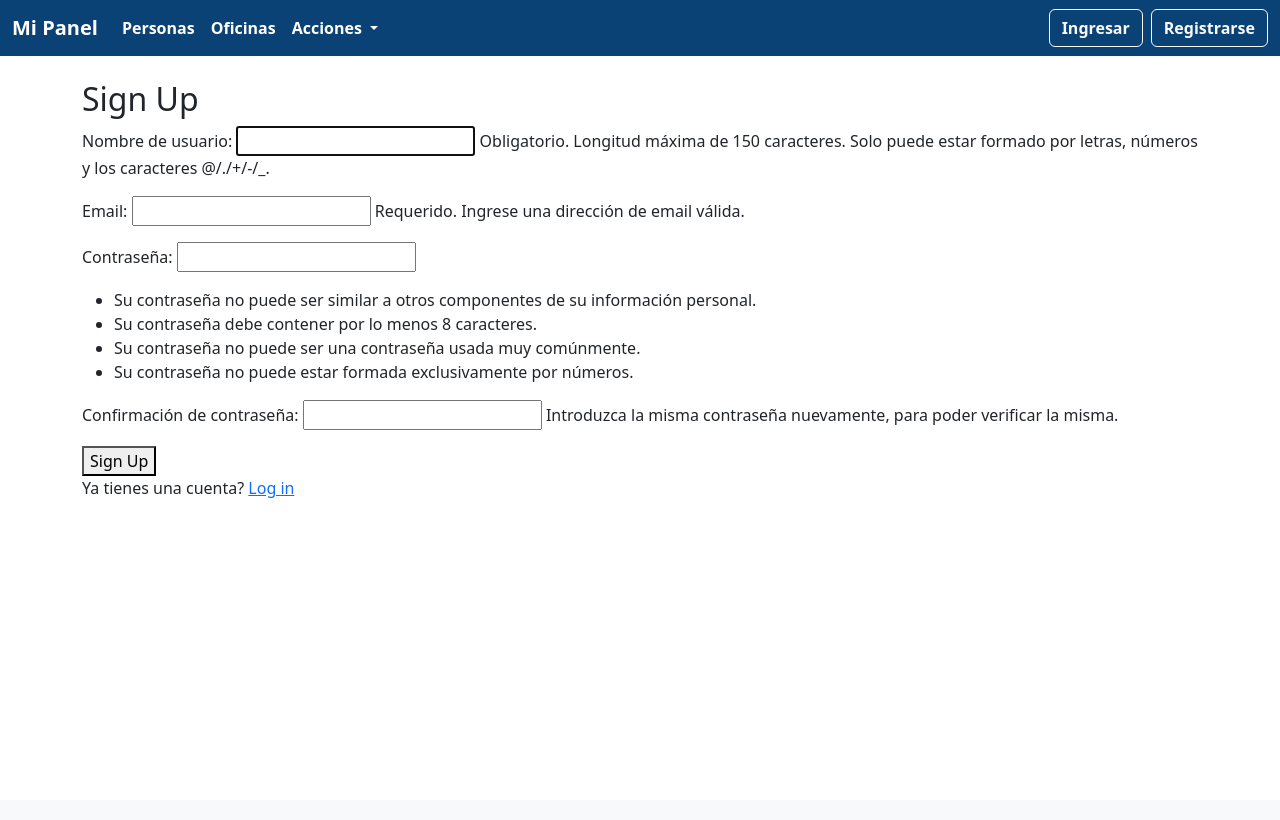
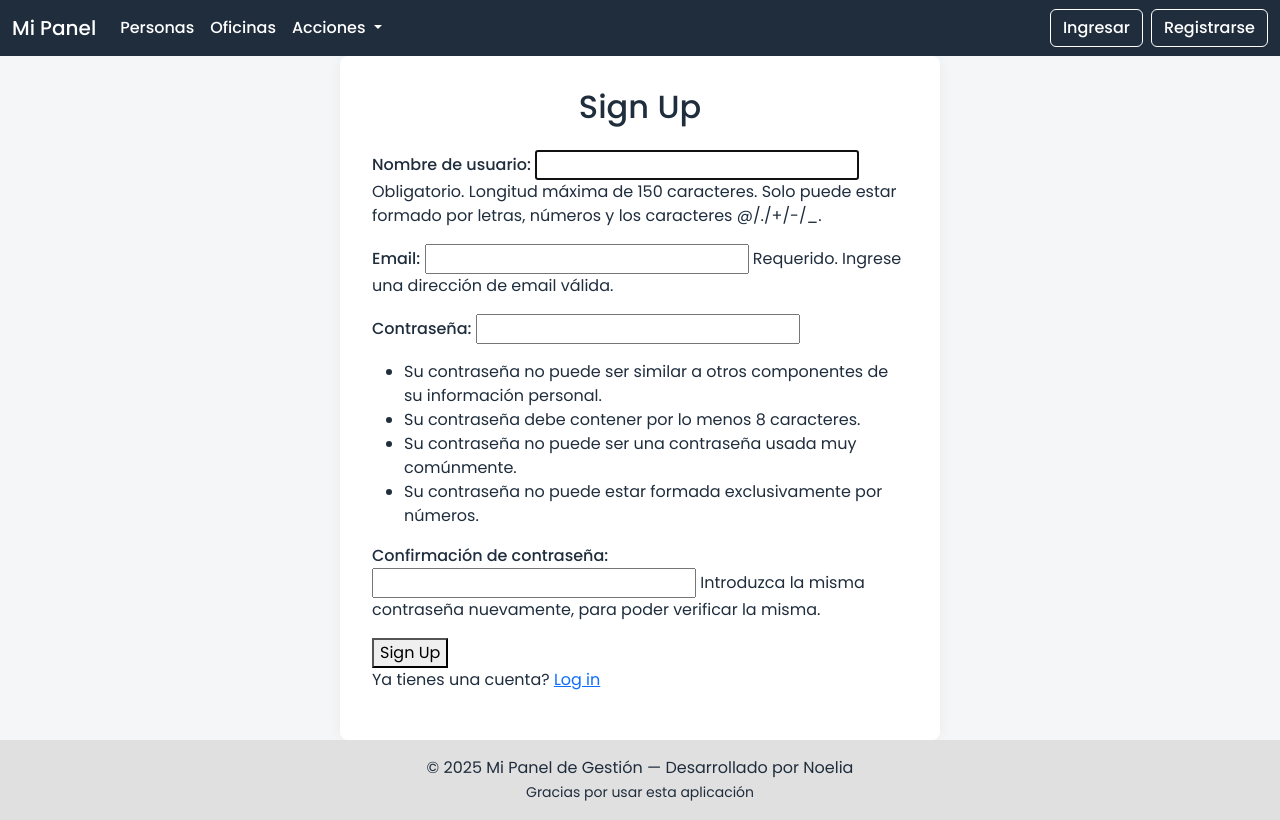
Before and after one commit to NoeCVivas/PRACTICA-CRUD, a Django app: page /accounts/signup/ in a window 1280 px wide. Before the commit the page ends 498 px from the top, so only its background shows below. Run offline with Django 5.2, Linux system fonts and the light colour scheme.

Commit message:
Actualiza base.html y navbar.html con diseño corporativo centrado

```diff
--- a/templates/base.html
+++ b/templates/base.html
@@ -1,17 +1,185 @@
+{% load static %}
 <!DOCTYPE html>
-<html lang="en">
+<html lang="es">
 <head>
-    <meta charset="UTF-8">
-    <meta name="viewport" content="width=device-width, initial-scale=1.0">
-    <link rel="stylesheet" href="https://cdn.jsdelivr.net/npm/bootstrap@5.3.3/dist/css/bootstrap.min.css">
-    <script src="https://cdn.jsdelivr.net/npm/bootstrap@5.3.3/dist/js/bootstrap.bundle.min.js" defer></script>
-    <title>CRUD</title>
+  <meta charset="UTF-8">
+  <title>{% block title %}Mi Panel{% endblock %}</title>
+  <meta name="viewport" content="width=device-width, initial-scale=1">
+
+  <!-- Bootstrap -->
+  <link href="https://cdn.jsdelivr.net/npm/bootstrap@5.3.2/dist/css/bootstrap.min.css" rel="stylesheet">
+
+  <!-- Fuente moderna -->
+  <link href="https://fonts.googleapis.com/css2?family=Poppins:wght@400;500&display=swap" rel="stylesheet">
+
+  <!-- Estilos personalizados -->
+  <style>
+    :root {
+      --azul-oscuro: #1f2d3d;
+      --azul-claro: #3b4f65;
+      --gris-fondo: #f4f6f8;
+      --gris-footer: #e0e0e0;
+      --texto-principal: #1f2d3d;
+    }
+
+    body {
+      font-family: 'Poppins', sans-serif;
+      background-color: var(--gris-fondo);
+      color: var(--texto-principal);
+      font-weight: 400;
+      min-height: 100vh;
+      margin: 0;
+      display: flex;
+      flex-direction: column;
+    }
+
+    main {
+      flex-grow: 1;
+      display: flex;
+      justify-content: center;
+      align-items: center;
+    }
+
+    .contenido {
+      background-color: #ffffff;
+      padding: 2rem;
+      border-radius: 0.5rem;
+      box-shadow: 0 0 15px rgba(0,0,0,0.05);
+      width: 100%;
+      max-width: 600px;
+    }
+
+    h2 {
+      text-align: center;
+      font-weight: 500;
+      color: var(--texto-principal);
+      margin-bottom: 1.5rem;
+    }
+
+    label {
+      font-weight: 500;
+      color: var(--texto-principal);
+    }
+
+    .form-control {
+      border: 1px solid #d0d7de;
+      border-radius: 0.3rem;
+    }
+
+    .btn {
+      font-weight: 500;
+    }
+
+    .btn-primary {
+      background-color: var(--azul-oscuro);
+      border-color: var(--azul-oscuro);
+    }
+
+    .btn-primary:hover {
+      background-color: var(--azul-claro);
+      border-color: var(--azul-claro);
+    }
+
+    .btn-secondary {
+      background-color: #6c757d;
+      border-color: #6c757d;
+    }
+
+    .btn-secondary:hover {
+      background-color: #5a6268;
+      border-color: #545b62;
+    }
+
+    .navbar {
+      background-color: var(--azul-oscuro);
+    }
+
+    .navbar .nav-link,
+    .navbar .navbar-brand,
+    .navbar .navbar-text {
+      color: #ffffff !important;
+      font-weight: 500;
+    }
+
+    .navbar .btn-outline-light {
+      border-color: #ffffff;
+      color: #ffffff;
+    }
+
+    .navbar .btn-outline-light:hover {
+      background-color: #ffffff;
+      color: var(--azul-oscuro);
+    }
+
+    footer {
+      background-color: var(--gris-footer);
+      color: var(--texto-principal);
+      font-weight: 400;
+      text-align: center;
+      padding: 1rem 0;
+    }
+  </style>
 </head>
+
 <body>
-    {% include 'navbar.html' %}
-    <div class="container contenido-centrado mt-4">
-    {% block content %}
-    {% endblock %}
+  <!-- Navbar -->
+  <nav class="navbar navbar-expand-lg">
+    <div class="container-fluid">
+      <a class="navbar-brand" href="{% url 'persona:lista' %}">Mi Panel</a>
+      <button class="navbar-toggler" type="button" data-bs-toggle="collapse" data-bs-target="#navbarNav"
+        aria-controls="navbarNav" aria-expanded="false" aria-label="Toggle navigation">
+        <span class="navbar-toggler-icon" style="filter: invert(100%);"></span>
+      </button>
+
+      <div class="collapse navbar-collapse" id="navbarNav">
+        <ul class="navbar-nav me-auto mb-2 mb-lg-0">
+          <li class="nav-item">
+            <a class="nav-link" href="{% url 'persona:lista' %}">Personas</a>
+          </li>
+          <li class="nav-item">
+            <a class="nav-link" href="{% url 'oficina:lista' %}">Oficinas</a>
+          </li>
+          <li class="nav-item dropdown">
+            <a class="nav-link dropdown-toggle" href="#" role="button" data-bs-toggle="dropdown">
+              Acciones
+            </a>
+            <ul class="dropdown-menu">
+              <li><a class="dropdown-item" href="{% url 'persona:crear' %}">Agregar Persona</a></li>
+              <li><a class="dropdown-item" href="{% url 'oficina:crear' %}">Agregar Oficina</a></li>
+            </ul>
+          </li>
+        </ul>
+
+        <div class="d-flex">
+          {% if user.is_authenticated %}
+            <span class="navbar-text me-3">Hola, {{ user.username }}</span>
+            <a class="btn btn-outline-light" href="{% url 'accounts:logout_message' %}">Salir</a>
+          {% else %}
+            <a class="btn btn-outline-light me-2" href="{% url 'accounts:login' %}">Ingresar</a>
+            <a class="btn btn-outline-light" href="{% url 'accounts:signup' %}">Registrarse</a>
+          {% endif %}
+        </div>
+      </div>
     </div>
+  </nav>
+
+  <!-- Contenido centrado -->
+  <main>
+    <div class="contenido">
+      {% block content %}
+      {% endblock %}
+    </div>
+  </main>
+
+  <!-- Footer -->
+  <footer>
+    <div class="container">
+      <p class="mb-0">© 2025 Mi Panel de Gestión — Desarrollado por Noelia</p>
+      <small>Gracias por usar esta aplicación</small>
+    </div>
+  </footer>
+
+  <!-- Bootstrap JS -->
+  <script src="https://cdn.jsdelivr.net/npm/bootstrap@5.3.2/dist/js/bootstrap.bundle.min.js"></script>
 </body>
 </html>
--- a/templates/navbar.html
+++ b/templates/navbar.html
@@ -1,6 +1,9 @@
-<nav class="navbar navbar-expand-lg" style="background-color: #0a4275;">
+<!-- Fuente moderna -->
+<link href="https://fonts.googleapis.com/css2?family=Poppins:wght@400&display=swap" rel="stylesheet">
+
+<nav class="navbar navbar-expand-lg" style="background-color: #2e7d32; font-family: 'Poppins', sans-serif;">
   <div class="container-fluid">
-    <a class="navbar-brand text-white fw-bold" href="{% url 'persona:lista' %}">Mi Panel</a>
+    <a class="navbar-brand" href="{% url 'persona:lista' %}" style="color: #ffffff; font-weight: 400;">Mi Panel</a>
     <button class="navbar-toggler" type="button" data-bs-toggle="collapse" data-bs-target="#navbarNav"
       aria-controls="navbarNav" aria-expanded="false" aria-label="Toggle navigation">
       <span class="navbar-toggler-icon" style="filter: invert(100%);"></span>
@@ -9,29 +12,30 @@
     <div class="collapse navbar-collapse" id="navbarNav">
       <ul class="navbar-nav me-auto mb-2 mb-lg-0">
         <li class="nav-item">
-          <a class="nav-link text-white fw-bold" href="{% url 'persona:lista' %}">Personas</a>
+          <a class="nav-link" href="{% url 'persona:lista' %}" style="color: #ffffff; font-weight: 400;">Personas</a>
         </li>
         <li class="nav-item">
-          <a class="nav-link text-white fw-bold" href="{% url 'oficina:lista' %}">Oficinas</a>
+          <a class="nav-link" href="{% url 'oficina:lista' %}" style="color: #ffffff; font-weight: 400;">Oficinas</a>
         </li>
         <li class="nav-item dropdown">
-          <a class="nav-link dropdown-toggle text-white fw-bold" href="#" role="button" data-bs-toggle="dropdown">
+          <a class="nav-link dropdown-toggle" href="#" role="button" data-bs-toggle="dropdown"
+             style="color: #ffffff; font-weight: 400;">
             Acciones
           </a>
-          <ul class="dropdown-menu">
-            <li><a class="dropdown-item" href="{% url 'persona:crear' %}">Agregar Persona</a></li>
-            <li><a class="dropdown-item" href="{% url 'oficina:crear' %}">Agregar Oficina</a></li>
+          <ul class="dropdown-menu" style="background-color: #e8f5e9;">
+            <li><a class="dropdown-item" href="{% url 'persona:crear' %}" style="color: #2e7d32;">Agregar Persona</a></li>
+            <li><a class="dropdown-item" href="{% url 'oficina:crear' %}" style="color: #2e7d32;">Agregar Oficina</a></li>
           </ul>
         </li>
       </ul>
 
       <div class="d-flex">
         {% if user.is_authenticated %}
-          <span class="navbar-text text-white me-3 fw-bold">Hola, {{ user.username }}</span>
-          <a class="btn btn-outline-light fw-bold" href="{% url 'accounts:logout_message' %}">Salir</a>
+          <span class="navbar-text me-3" style="color: #ffffff; font-weight: 400;">Hola, {{ user.username }}</span>
+          <a class="btn btn-outline-light" href="{% url 'accounts:logout_message' %}" style="font-weight: 400;">Salir</a>
         {% else %}
-          <a class="btn btn-outline-light me-2 fw-bold" href="{% url 'accounts:login' %}">Ingresar</a>
-          <a class="btn btn-outline-light fw-bold" href="{% url 'accounts:signup' %}">Registrarse</a>
+          <a class="btn btn-outline-light me-2" href="{% url 'accounts:login' %}" style="font-weight: 400;">Ingresar</a>
+          <a class="btn btn-outline-light" href="{% url 'accounts:signup' %}" style="font-weight: 400;">Registrarse</a>
         {% endif %}
       </div>
     </div>
```
